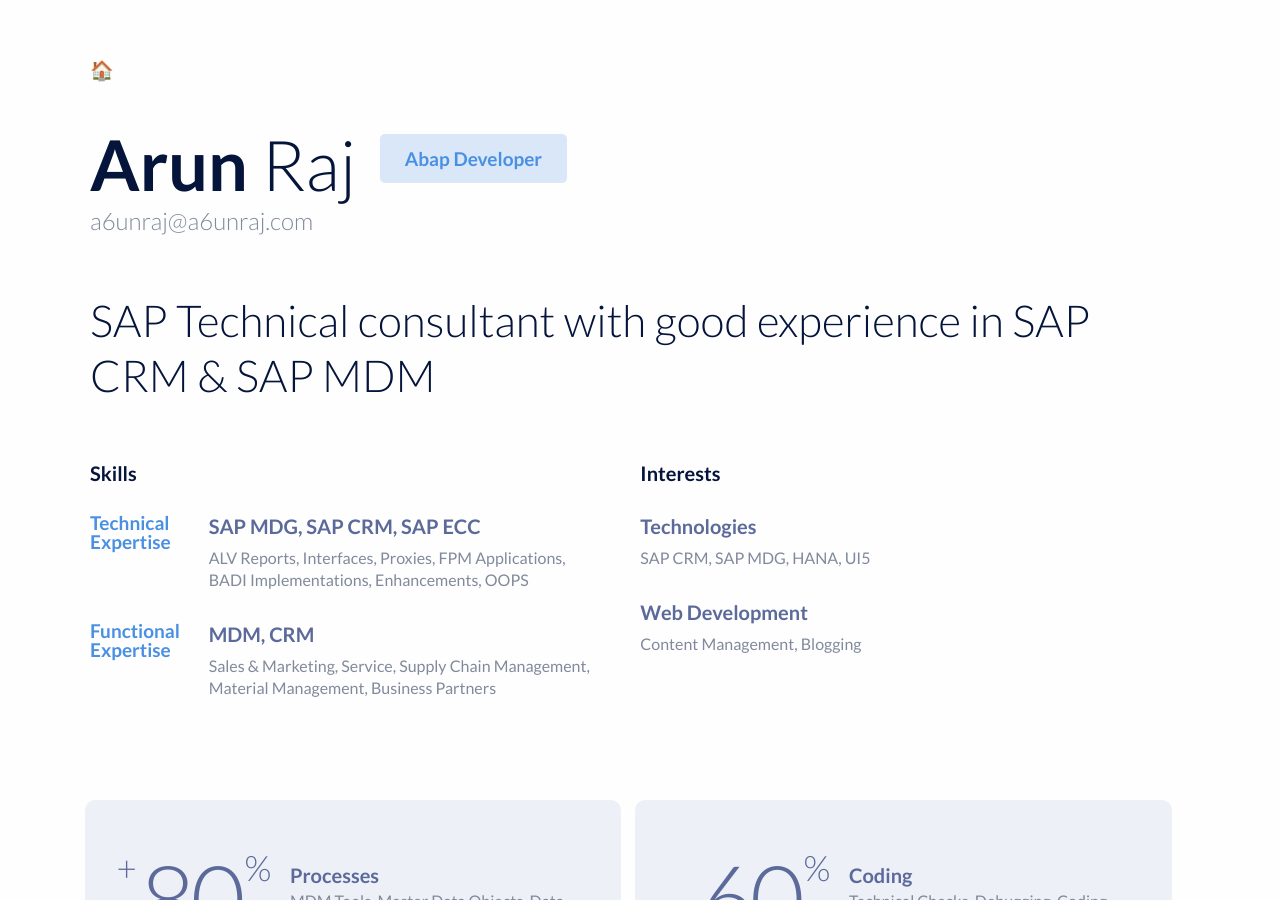
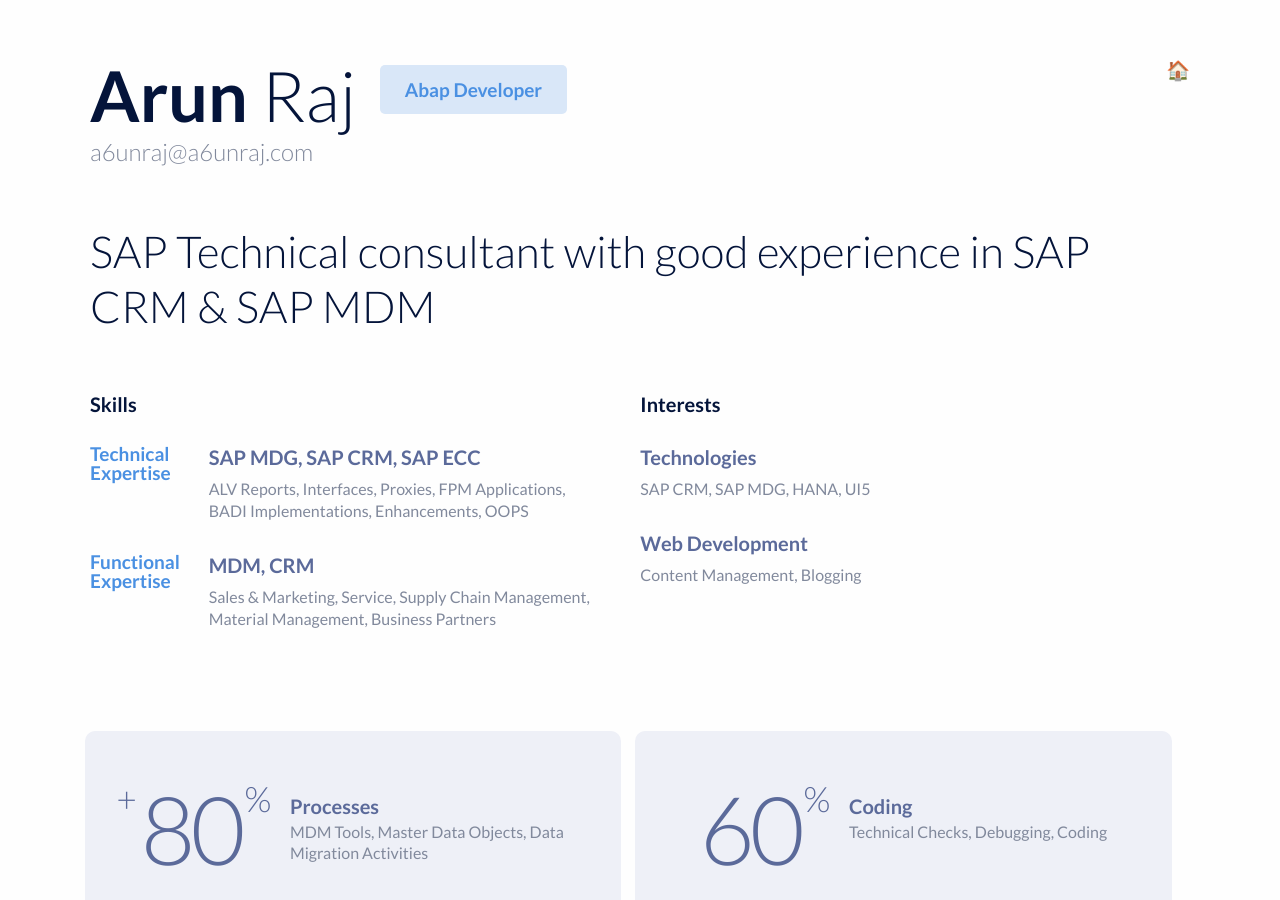
Before and after one commit to a6unraj/a6unraj.github.io, a Jekyll site: the page profile/index.html, which Jekyll copies as it is, in a window 1280 px wide and 900 px high. Built offline with Jekyll 4.4.1, drawn with Linux system fonts in a browser that asks for light colours; comment, search, counter and statistics services are not loaded.

Commit message:
Update index.html

```diff
--- a/profile/index.html
+++ b/profile/index.html
@@ -36,9 +36,9 @@
 }(document, 'script', 'facebook-jssdk'));</script>
 
 <div class="container">
-<a href ="http://a6unraj.com" title="Home" alt="Home">🏠</a>
 <div class="hero">
 <h1 class="name"><strong>Arun</strong> Raj</h1>
+<a href ="http://a6unraj.com" title="Home" alt="Home" style="float:right">🏠</a>
 <span class="job-title">Abap Developer</span> <span class="email">a6unraj@a6unraj.com</span>
 <h2 class="lead">SAP Technical consultant with good experience in SAP CRM & SAP MDM</h2>
 </div>
```
